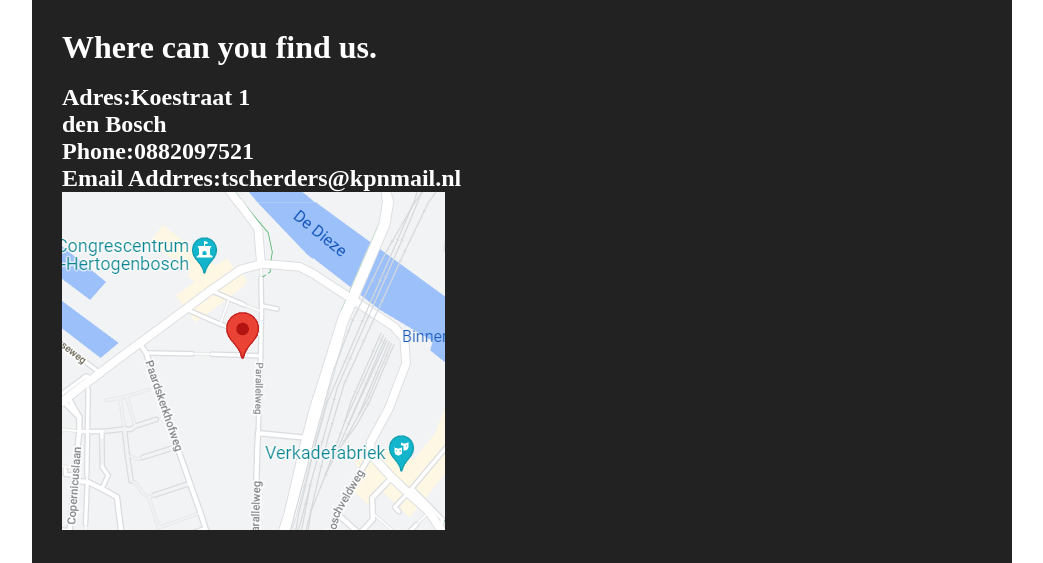
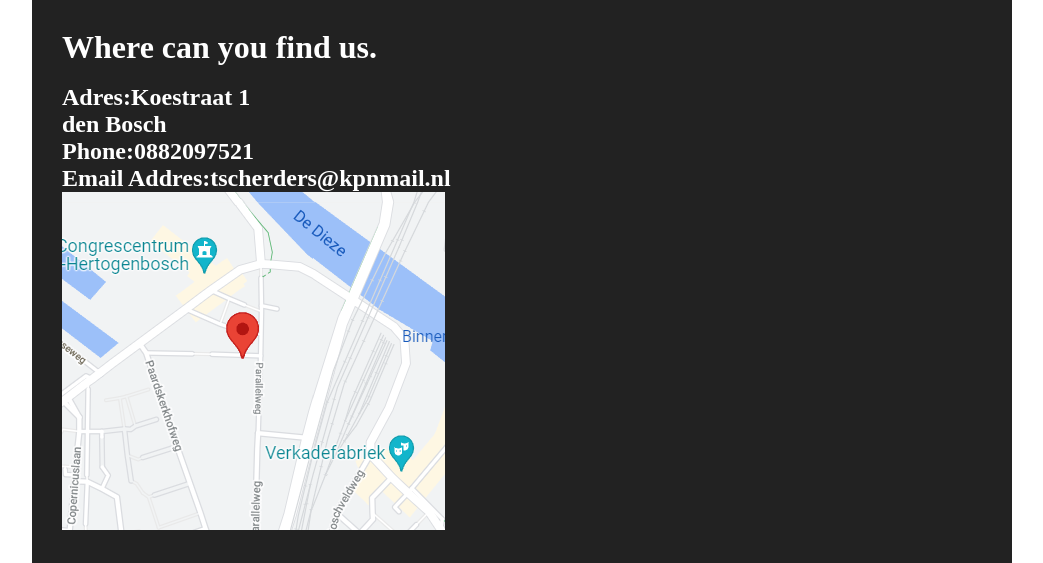
Before and after one commit to Thijmen-Scherders/Code-Camp-C2, a PHP site: page /Code-Camp-C2/ in a window 1280 px wide. Shown: the part 386-949 px from the top of the page, without its empty margins (118-1161 px from the left). Run offline with PHP 8.4, Linux system fonts and the light colour scheme.

Commit message:
Update index.php

```diff
--- a/index.php
+++ b/index.php
@@ -22,7 +22,7 @@
 			<h2>Adres:Koestraat 1<br>
 				den Bosch<br>
 				Phone:0882097521<br>
-				Email Addrres:tscherders@kpnmail.nl<br>
+				Email Addres:tscherders@kpnmail.nl<br>
 			</h2>
 			<a target="_blank"
 			   href="https://www.google.com/maps/place/Koestraat+1,+5223+AG+'s-Hertogenbosch/@51.697836,5.2876068,15.42z/data=!4m5!3m4!1s0x47c6ee66bc48c005:0x4dddc528356e3d4f!8m2!3d51.6973624!4d5.2935999">
```
